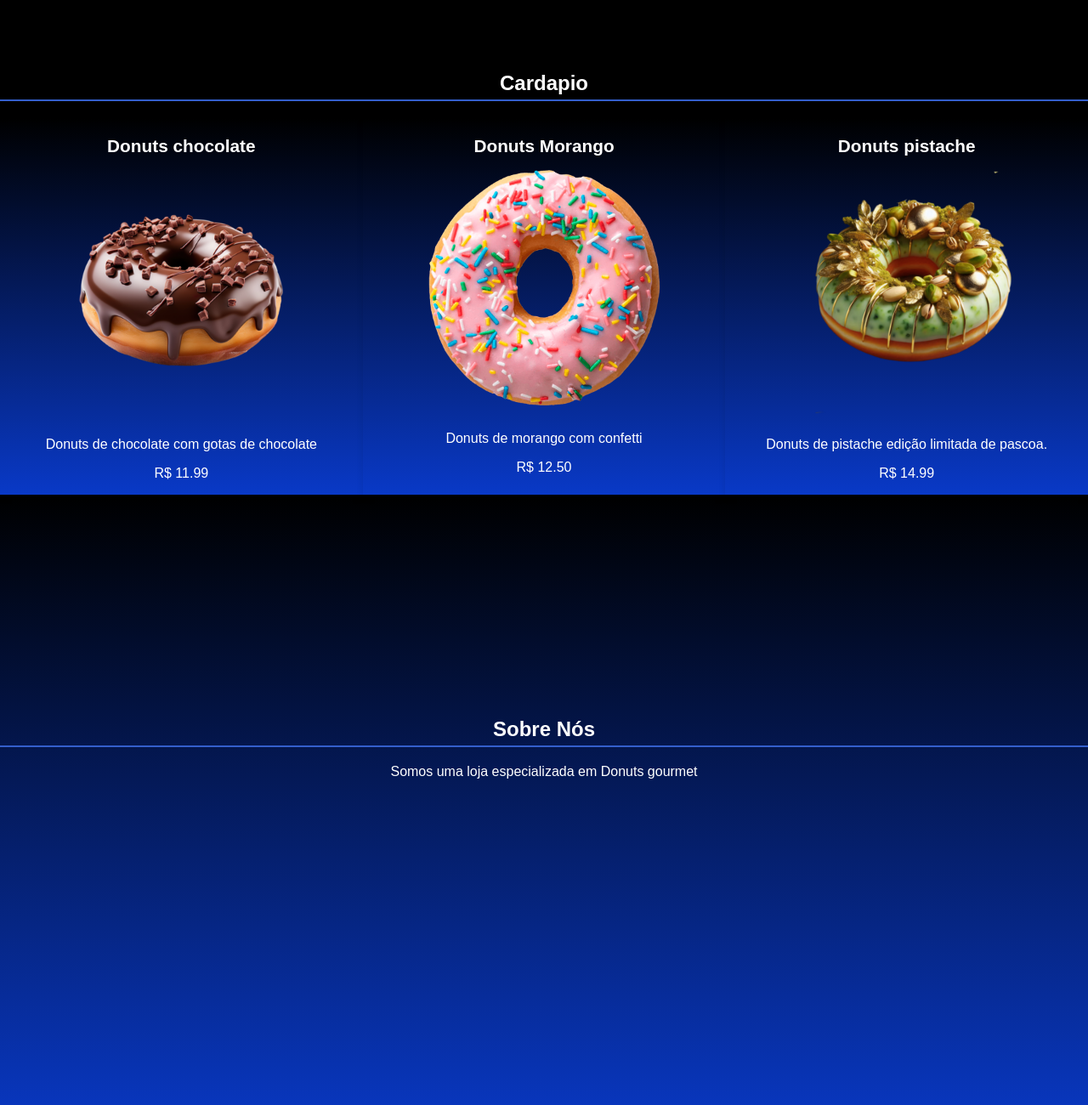
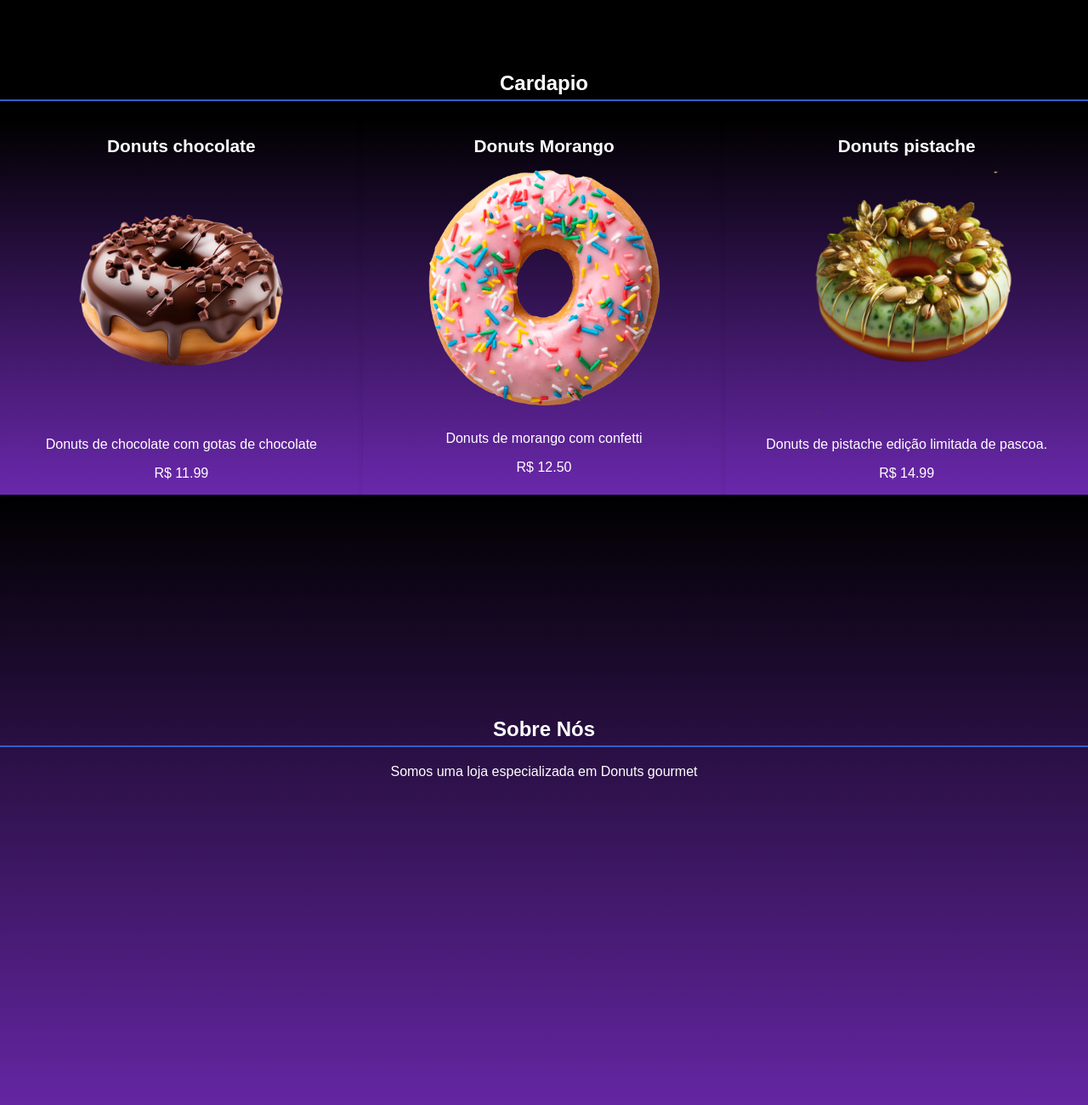
Before and after one commit to Dan3896/siteDonuts, a plain HTML site: page index.html in a window 1280 px wide. Shown: the part 1040-2340 px from the top of the page at 85% size. Drawn offline with Linux system fonts and the light colour scheme.

Commit message:
Update style.css

```diff
--- a/style.css
+++ b/style.css
@@ -25,7 +25,7 @@ nav a {
 }
 
 nav a:hover {
-    background-image: linear-gradient(to bottom, #0939c7, #2e2779);
+    background-image: linear-gradient(to bottom, #0939c7, #6a28ac);
 }
 
 nav a:last-child{margin-left: auto;}
@@ -97,7 +97,7 @@ nav a:last-child{margin-left: auto;}
 }
 
 .carros-destaque {
-    background: linear-gradient(to bottom, #000000, #0939c7);
+    background: linear-gradient(to bottom, #000000, #6a28ac);
     display: flex;
     justify-content: space-around;
     margin-top: 20px;
@@ -105,7 +105,7 @@ nav a:last-child{margin-left: auto;}
 }
 
 .cardapio{
-    background: linear-gradient(to bottom, #000000, #0939c7);
+    background: linear-gradient(to bottom, #000000, #6a28ac);
     padding: 15 px 0px;
     margin: 0px;
     flex-basis: calc(30%);
@@ -186,7 +186,7 @@ footer {
 #sobre {
     padding: 40px 0;
     margin: 0px;
-    background: linear-gradient(to bottom, #000000, #0939c7);
+    background: linear-gradient(to bottom, #000000, #6a28ac);
     /*background-color: #f4f4f9;*/
     padding-top: 30vh;
     height: 60vh;
```
